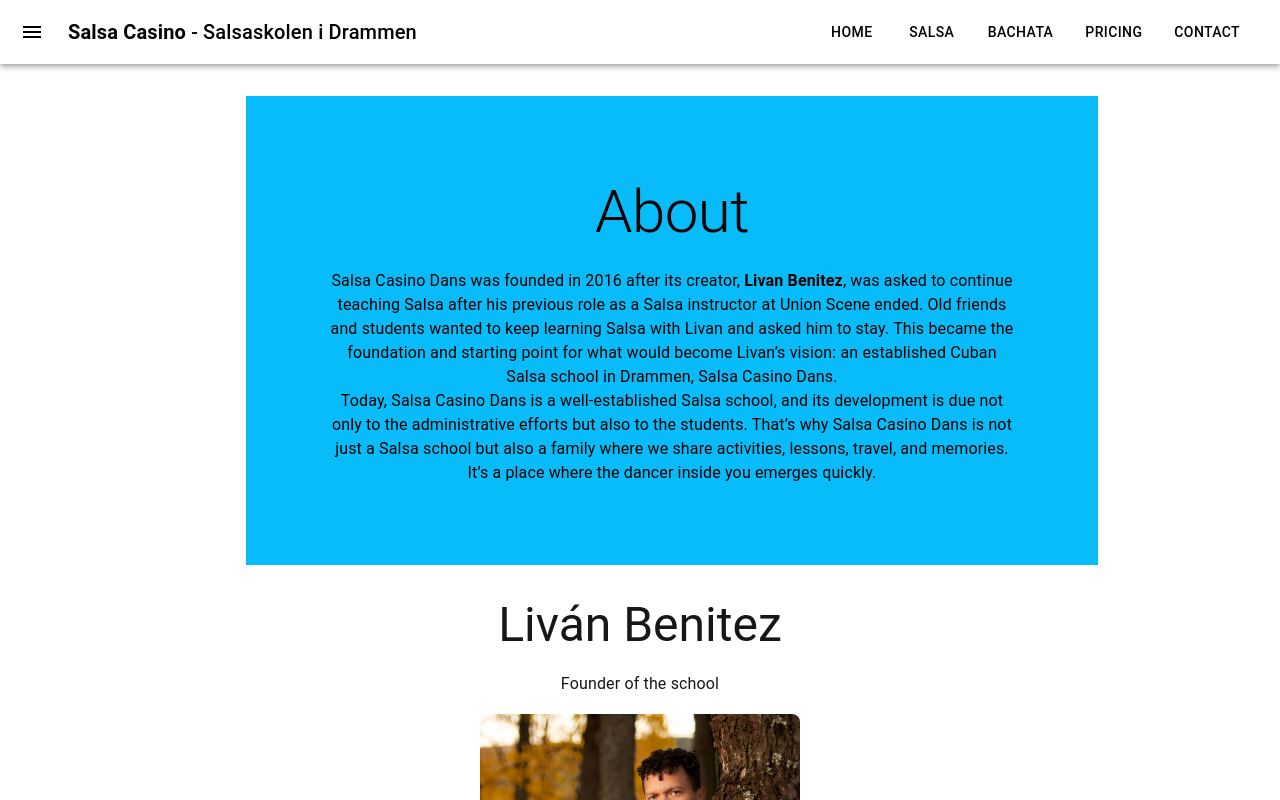
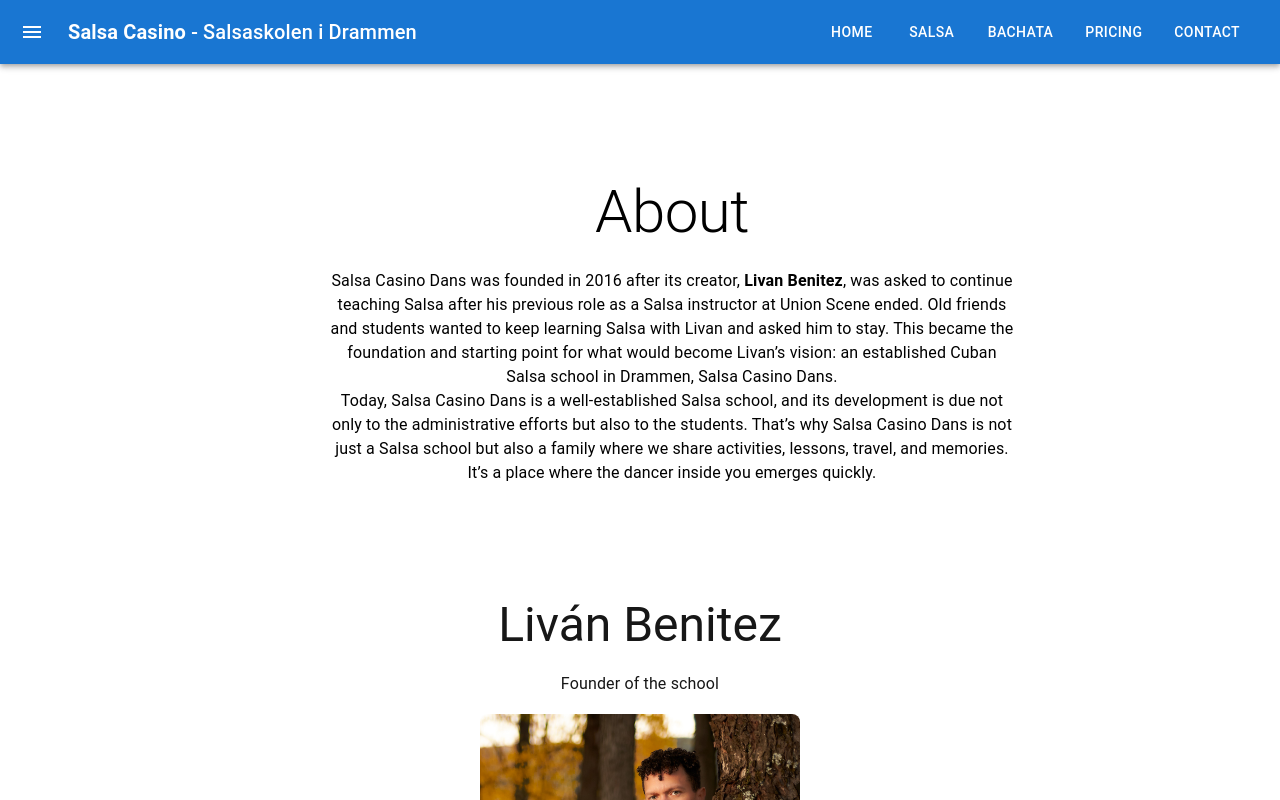
Before and after one commit to AlejandroGispert/salsaschool, a Next.js app: page /about in a window 1280 px wide. Shown: the top 800 px of the page. Built offline with nearby package versions, Linux system fonts and the light colour scheme.

Commit message:
corrected colors

```diff
--- a/app/components/Navbar.js
+++ b/app/components/Navbar.js
@@ -66,7 +66,7 @@
   return (
     <>
       {/* AppBar for the Navbar */}
-      <AppBar position="static" sx={{ backgroundColor: "#fff", color: "#000" }}>
+      <AppBar position="static" className={styles.navbar}>
         <Toolbar>
           {/* Hamburger Icon Button */}
           <IconButton
--- a/app/page.module.css
+++ b/app/page.module.css
@@ -5,7 +5,7 @@
   margin: 2 auto; /* centers the header itself horizontally if needed */
   color: black;
 
-  background-color: #07bcf9;
+  /* background-color: #07bcf9; */
 
   /* Flexbox for centering content inside the header */
   display: flex;
@@ -13,7 +13,10 @@
   align-items: center; /* center items horizontally */
   justify-content: center; /* center items vertically */
 }
-
+.navbar {
+  background-color: #07bcf9;
+  color: #000;
+}
 .margin {
   margin: 10px;
 }
@@ -87,8 +90,6 @@
   overflow: hidden;
   display: flex;
   flex-direction: column;
-  background-color: #07bcf9;
-  z-index: -2;
 }
 
 .backgroundVideo {
```
